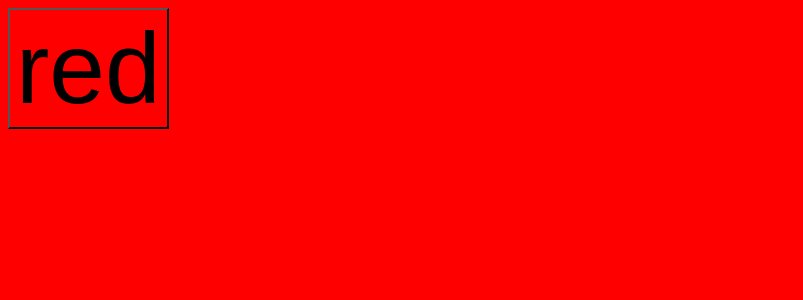
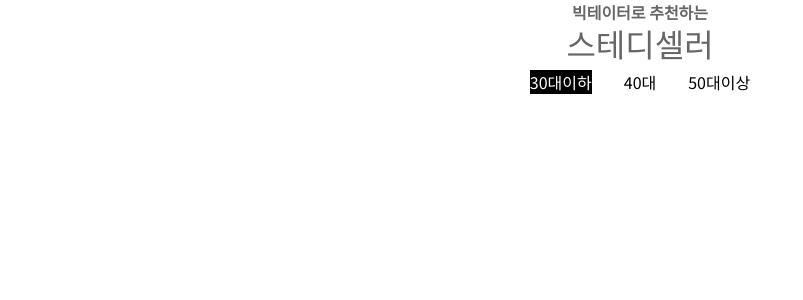
Before and after one commit to 4thdraw/_usestate, a React (Create React App) app: page / in a window 1280 px wide. Shown: the top 300 px of the page, without its empty margins (0-803 px from the left). Built offline with nearby package versions, Linux system fonts and the light colour scheme.

Commit message:
tab_useState

```diff
--- a/public/index.html
+++ b/public/index.html
@@ -10,34 +10,18 @@
       content="Web site created using create-react-app"
     />
     <link rel="apple-touch-icon" href="%PUBLIC_URL%/logo192.png" />
-    <!--
-      manifest.json provides metadata used when your web app is installed on a
-      user's mobile device or desktop. See https://developers.google.com/web/fundamentals/web-app-manifest/
-    -->
+
     <link rel="manifest" href="%PUBLIC_URL%/manifest.json" />
-    <!--
-      Notice the use of %PUBLIC_URL% in the tags above.
-      It will be replaced with the URL of the `public` folder during the build.
-      Only files inside the `public` folder can be referenced from the HTML.
+    <link rel="preconnect" href="https://fonts.googleapis.com">
+    <link rel="preconnect" href="https://fonts.gstatic.com" crossorigin>
+    <link href="https://fonts.googleapis.com/css2?family=Mulish:wght@200;600;800&family=Noto+Sans+KR:wght@100;400;500;700&display=swap" rel="stylesheet">
+    <link href="https://cdn.jsdelivr.net/npm/bootstrap@5.0.2/dist/css/bootstrap.min.css" rel="stylesheet" integrity="sha384-EVSTQN3/azprG1Anm3QDgpJLIm9Nao0Yz1ztcQTwFspd3yD65VohhpuuCOmLASjC" crossorigin="anonymous">
 
-      Unlike "/favicon.ico" or "favicon.ico", "%PUBLIC_URL%/favicon.ico" will
-      work correctly both with client-side routing and a non-root public URL.
-      Learn how to configure a non-root public URL by running `npm run build`.
-    -->
     <title>React App</title>
   </head>
   <body>
     <noscript>You need to enable JavaScript to run this app.</noscript>
     <div id="root"></div>
-    <!--
-      This HTML file is a template.
-      If you open it directly in the browser, you will see an empty page.
 
-      You can add webfonts, meta tags, or analytics to this file.
-      The build step will place the bundled scripts into the <body> tag.
-
-      To begin the development, run `npm start` or `yarn start`.
-      To create a production bundle, use `npm run build` or `yarn build`.
-    -->
   </body>
 </html>
--- a/src/App.css
+++ b/src/App.css
@@ -1,6 +1,23 @@
-.red{
-  background-color: red;
+*{
+  margin: 0;
+  padding: 0;
 }
-.green{ background-color: green;}
-.blue{ background-color: blue;}
-button{ font-size: 100px;}
+body{
+
+  font-family: 'Noto Sans KR';
+  font-weight: 400;
+  color:#666;
+}
+ul, li, dl, dt, dd{
+  list-style: none;
+}
+button{ background-color: transparent; border:0}
+
+#app ul{
+  padding-left: 0;
+}
+
+.tabbox .on button{
+  background-color: black;
+  color:white
+}
--- a/src/App.js
+++ b/src/App.js
@@ -1,23 +1,35 @@
 
-import { useState } from "react";
+import { useState } from 'react';
 import './App.css'
+
 function App() {
 
-  const bgcolor = ['red','green','blue']
-  const [colovar, setcolor] = useState(0)
-  //setcolor(2)   ->  colovar =2
+  const [selectedTab, setSelectedTab] = useState(0);
+  // 상태변수 selectedTab 0 첫번째버튼을 활성화시키기 위해서 ...
+
+  const handleTabClick = (index) => {
+    setSelectedTab(index);
+  };
+  // 상태변수의 값을 변경해서 재랜더링하는 함수
+
   return (
-    <button className={bgcolor[colovar]}
-
-            onClick={()=>{
-              setcolor( (colovar + 1 ) % bgcolor.length ) //colovar ->1
-              }}>
-              {
-              document.body.classList =  bgcolor[colovar]
-              }
-    </button>
-
-
+    <div id="app">
+      <div className="title d-flex flex-column align-items-center">
+        <strong className="d-block">빅테이터로 추천하는</strong>
+        <h2>스테디셀러</h2>
+      </div>
+      <div className="tabbox d-flex justify-content-center">
+        <ul className="d-flex">
+          {["30대이하", "40대", "50대이상"].map((v, i) => (
+            <li key={`tab${i}`} className={ selectedTab === i ? 'on px-3' : 'px-3'}>
+              <button onClick={(e) => {
+                       console.log(e.target);  // 이벤트의 매개인자 이벤트객체
+                       handleTabClick(i) }  }>{v}</button>
+            </li>
+          ))}
+        </ul>
+      </div>
+    </div>
   );
 }
 
```
